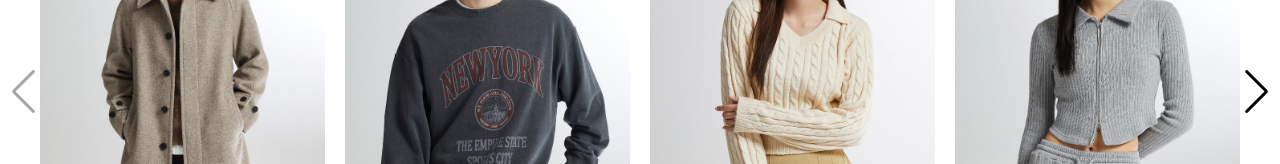
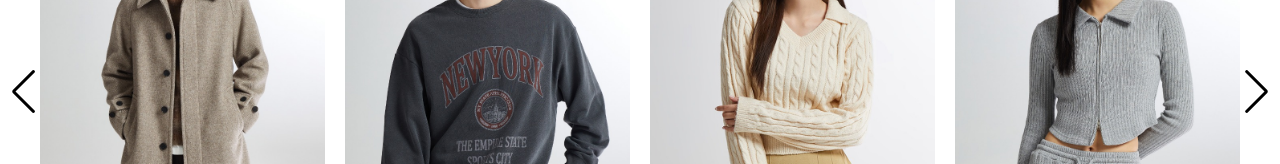
Before and after one commit to aromad17/next_shopping, a Next.js app: page / in a window 1280 px wide. Shown: the part 2548-2712 px from the top of the page. Built offline with nearby package versions, Linux system fonts and the light colour scheme.

Commit message:
신상품 부분 루프 추가

```diff
--- a/components/main/NewOne.tsx
+++ b/components/main/NewOne.tsx
@@ -26,6 +26,7 @@ export default function NewOne() {
               slidesPerView={4}
               navigation
               style={{ width: "90%", minWidth: "1200px", position: "unset" }}
+              loop={true}
             >
               {newList.map((item, index) => (
                 <SwiperSlide key={index} className="new_item">
```
